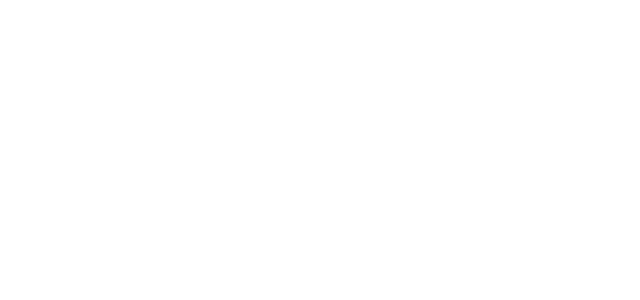
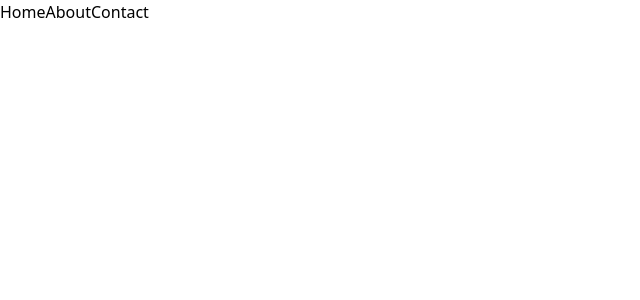
Before and after one commit to piotrziolko/EthiQuest, an Angular app in the folder frontend/: page / in a window 1280 px wide. Shown: the top 300 px of the page, without its empty margins (0-640 px from the left). Built offline with nearby package versions, Linux system fonts and the light colour scheme.

Commit message:
feat(front): added simple layout

```diff
--- a/frontend/src/app/app.component.html
+++ b/frontend/src/app/app.component.html
@@ -1 +1,11 @@
-<router-outlet />
+<header>
+  <nav>
+    <a routerLink="/home">Home</a>
+    <a routerLink="/about">About</a>
+    <a routerLink="/contact">Contact</a>
+  </nav>
+</header>
+<main>
+  <router-outlet />
+</main>
+<footer></footer>
--- a/frontend/src/app/app.component.ts
+++ b/frontend/src/app/app.component.ts
@@ -5,4 +5,6 @@
   templateUrl: './app.component.html',
   styleUrl: './app.component.scss',
 })
-export class AppComponent {}
+export class AppComponent {
+  public isLogged = false;
+}
```
